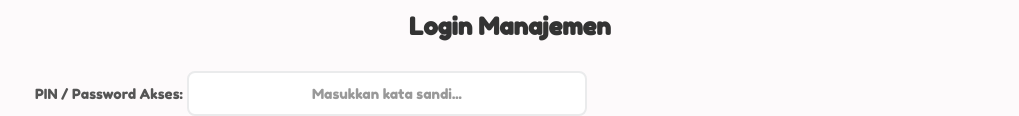
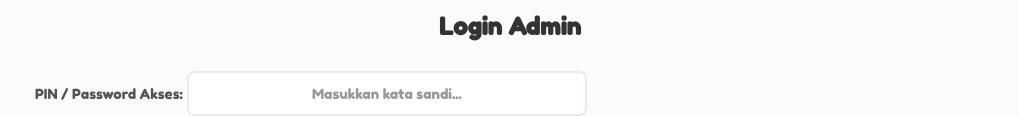
Before and after one commit to nasrulfatah00/Cheki-Florytale, a plain HTML site: page index.html in a window 1280 px wide. Shown: the part 188-304 px from the top of the page, without its empty margins (130-1149 px from the left). Drawn offline with Linux system fonts and the light colour scheme.

Commit message:
Update index.html

```diff
--- a/index.html
+++ b/index.html
@@ -21,7 +21,7 @@
         <div id="login-screen">
             <div class="header-setup">
                 <img src="img/ft-logo.png" alt="Logo Florytale" class="ft-logo-header">
-                <h1 class="ft-title ft-title-setup">Login Manajemen</h1>
+                <h1 class="ft-title ft-title-setup">Login Admin</h1>
             </div>
 
             <form class="setup-form" onsubmit="event.preventDefault(); loginKasir();">
```
